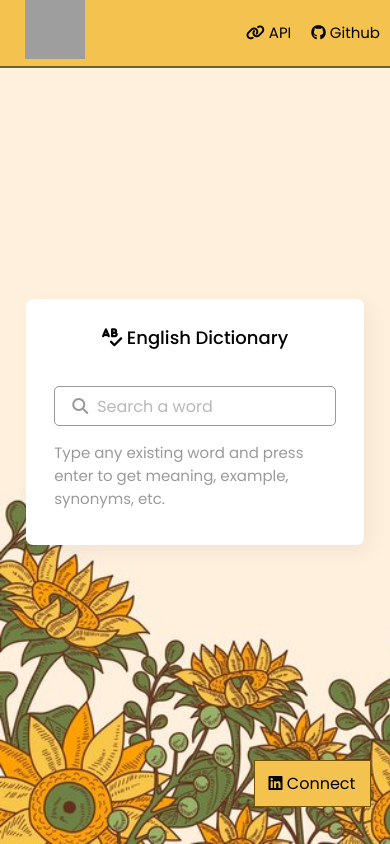
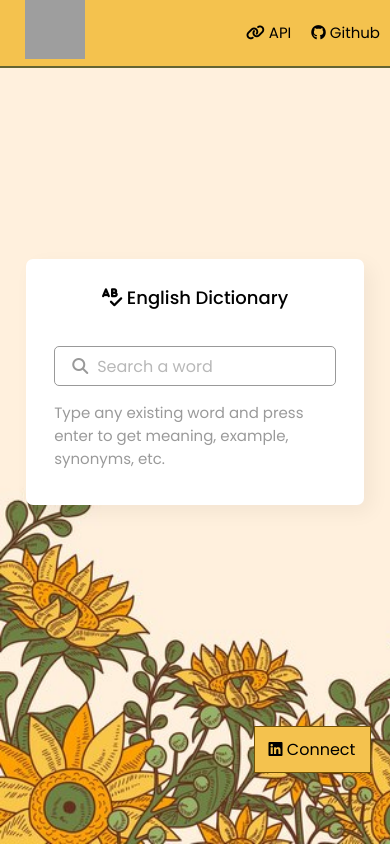
Before and after one commit to Rajat069/Dicty, a plain HTML site: page index.html in a window 390 px wide. Drawn offline with Linux system fonts and the light colour scheme; grey boxes are pictures that could not be loaded.

Commit message:
responsive fix

```diff
--- a/main.css
+++ b/main.css
@@ -236,7 +236,10 @@ ul .content::-webkit-scrollbar {
     position: fixed;
     width: 30vw;
     left: 65vw;
-    top: 90vh;
+    top: 86vh;
+  }
+  .wrapper {
+    margin-bottom: 80px;
   }
 }
 @media (min-width: 900px) and (max-width: 1100px) {
```
